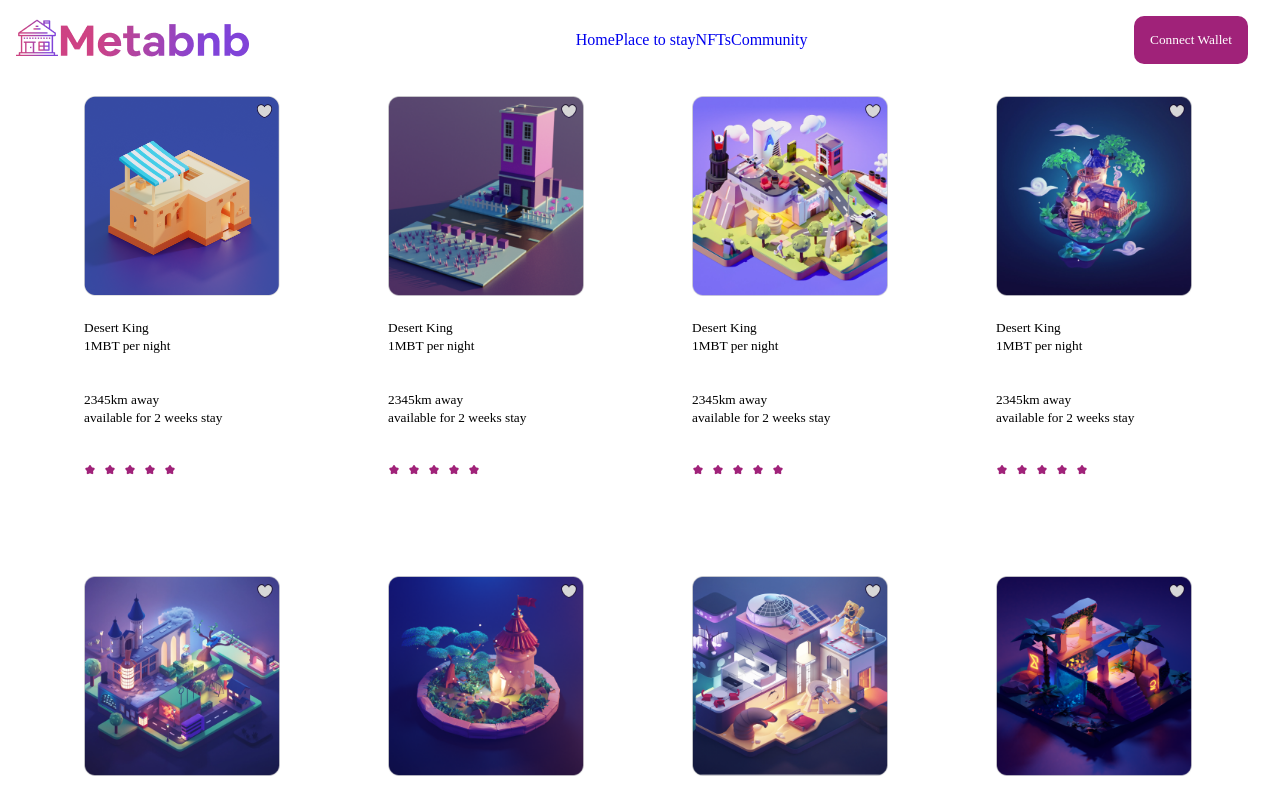
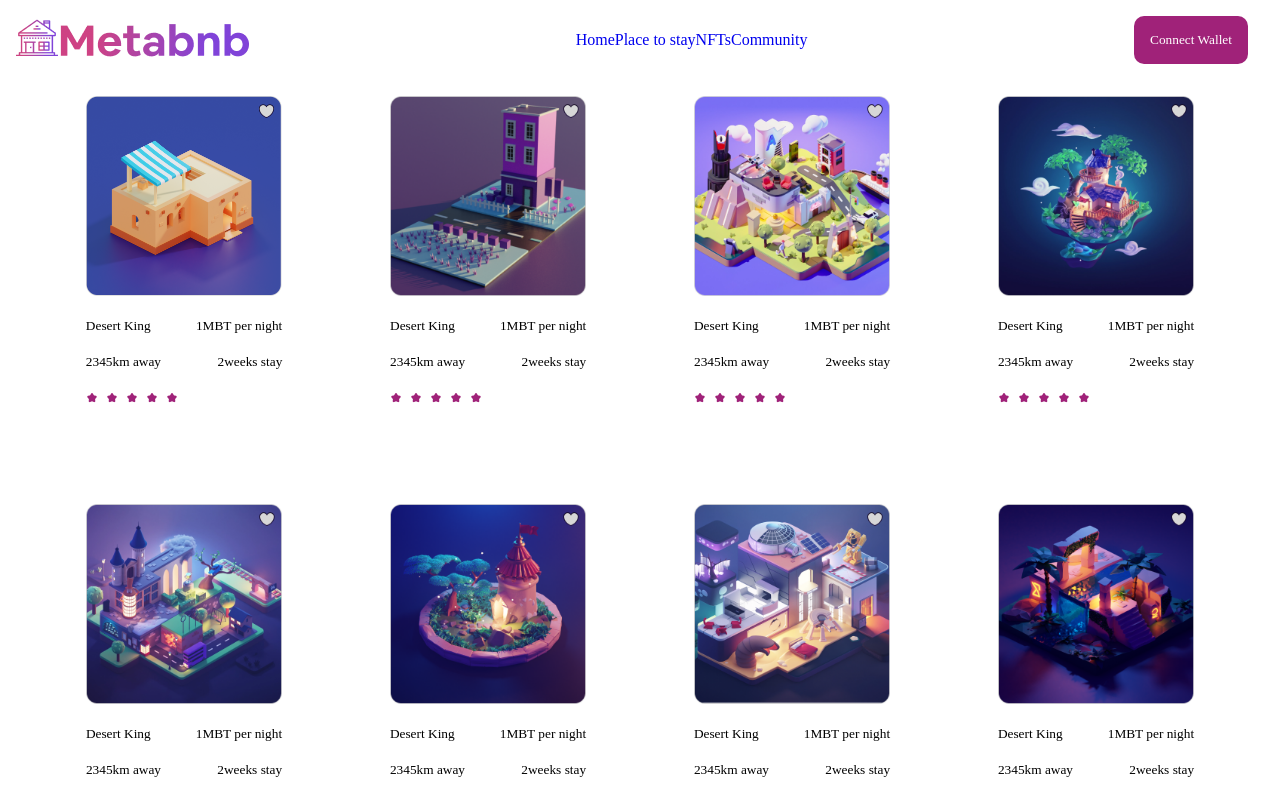
Before and after one commit to FemiOje/metabnb-clone, a React (Create React App) app: page /place-to-stay in a window 1280 px wide. Shown: the top 799 px of the page. Built offline with nearby package versions, Linux system fonts and the light colour scheme; a web font is replaced by a local one.

Commit message:
fix: card component

```diff
--- a/src/components/Card.jsx
+++ b/src/components/Card.jsx
@@ -15,18 +15,20 @@ const Card = (props) => {
       <br />
 
       <div className="first-row">
+        <span>
           <small className='title'>Desert King</small>
-        <br />
           <small className='price'>1MBT per night</small>
+        </span>
       </div>
 
       <br />
       <br />
 
       <div className="second-row">
+        <span>
           <small className="distance">2345km away</small>
-        <br />
-        <small className="duration">available for 2 weeks stay</small>
+          <small className="duration">2weeks stay</small>
+        </span>
       </div>
 
       <br />
--- a/src/styles/Card.css
+++ b/src/styles/Card.css
@@ -1,18 +1,18 @@
 .card{
     border-color: #D7D7D7;
     border-radius: 20px;
-    width: 200px;
     margin: 1rem;
+    /* width: 200px; */
 }
 
 .card-image{
     height: 200px;
 }
 
-/* .title, .distance{
+.title, .distance{
     float: left;
 }
 
 .price, .duration{
     float: right;
-} */
+}
```
Lines whose indentation alone changed are shown as unchanged.
